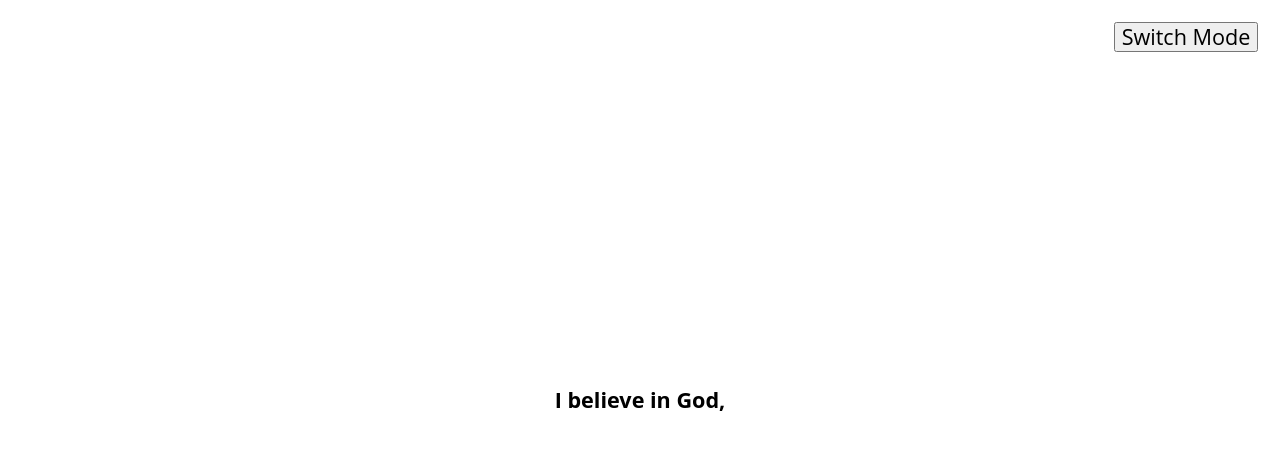
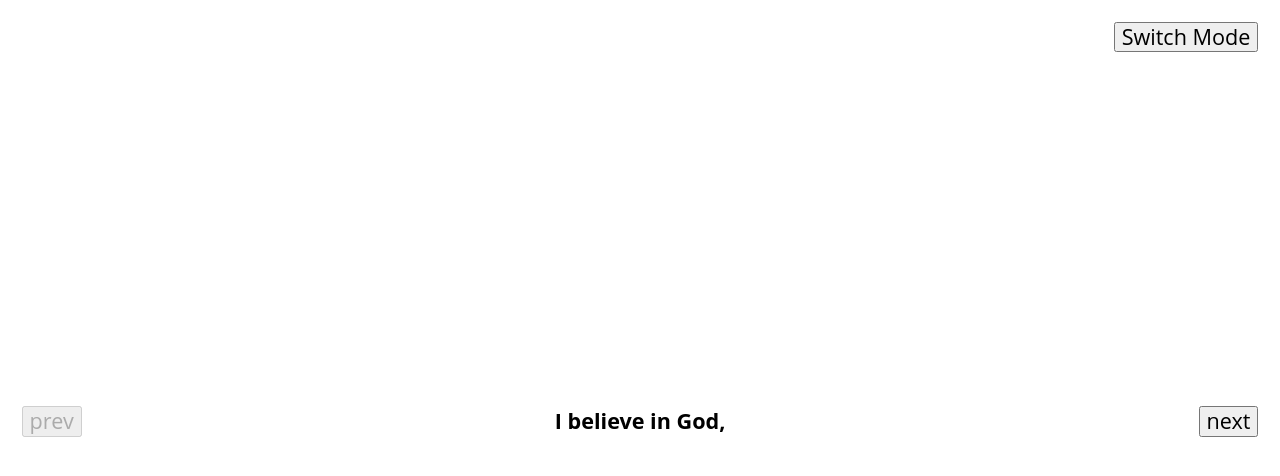
Before and after one commit to Mouzone/apostles-creed, a SvelteKit app: page / in a window 1280 px wide. Both pictures are taken after a click on the button "Switch Mode". Shown: the top 476 px of the page. Built offline with nearby package versions, Linux system fonts and the light colour scheme; a web font is replaced by a local one.

Commit message:
Add iteration of verses

```diff
--- a/src/routes/+page.svelte
+++ b/src/routes/+page.svelte
@@ -6,7 +6,10 @@
 </script>
 
 <div id="page">
-	<button onclick={() => (mode = mode === "all" ? "verse" : "all")}>
+	<button
+		id="mode"
+		onclick={() => (mode = mode === "all" ? "verse" : "all")}
+	>
 		Switch Mode
 	</button>
 	{#if mode === "all"}
@@ -25,7 +28,21 @@
 			{/each}
 		</div>
 	{:else}
-		<p id="single-verse">{data[`${lineNumber}`]}</p>
+		<div id="single-verse">
+			<button
+				onclick={() => (lineNumber -= 1)}
+				disabled={lineNumber === 1}
+			>
+				prev
+			</button>
+			<p id="verse">{data[`${lineNumber}`]}</p>
+			<button
+				onclick={() => (lineNumber += 1)}
+				disabled={lineNumber === Object.entries(data).length}
+			>
+				next
+			</button>
+		</div>
 	{/if}
 </div>
 
@@ -65,7 +82,7 @@
 		padding-left: 1.5em;
 	}
 
-	button {
+	button#mode {
 		position: absolute;
 		right: 1em;
 		top: 1em;
@@ -73,7 +90,10 @@
 
 	#single-verse {
 		width: 100dvw;
-		text-align: center;
-		align-self: center;
+		height: 100dvh;
+
+		display: flex;
+		justify-content: space-between;
+		align-items: center;
 	}
 </style>
```
